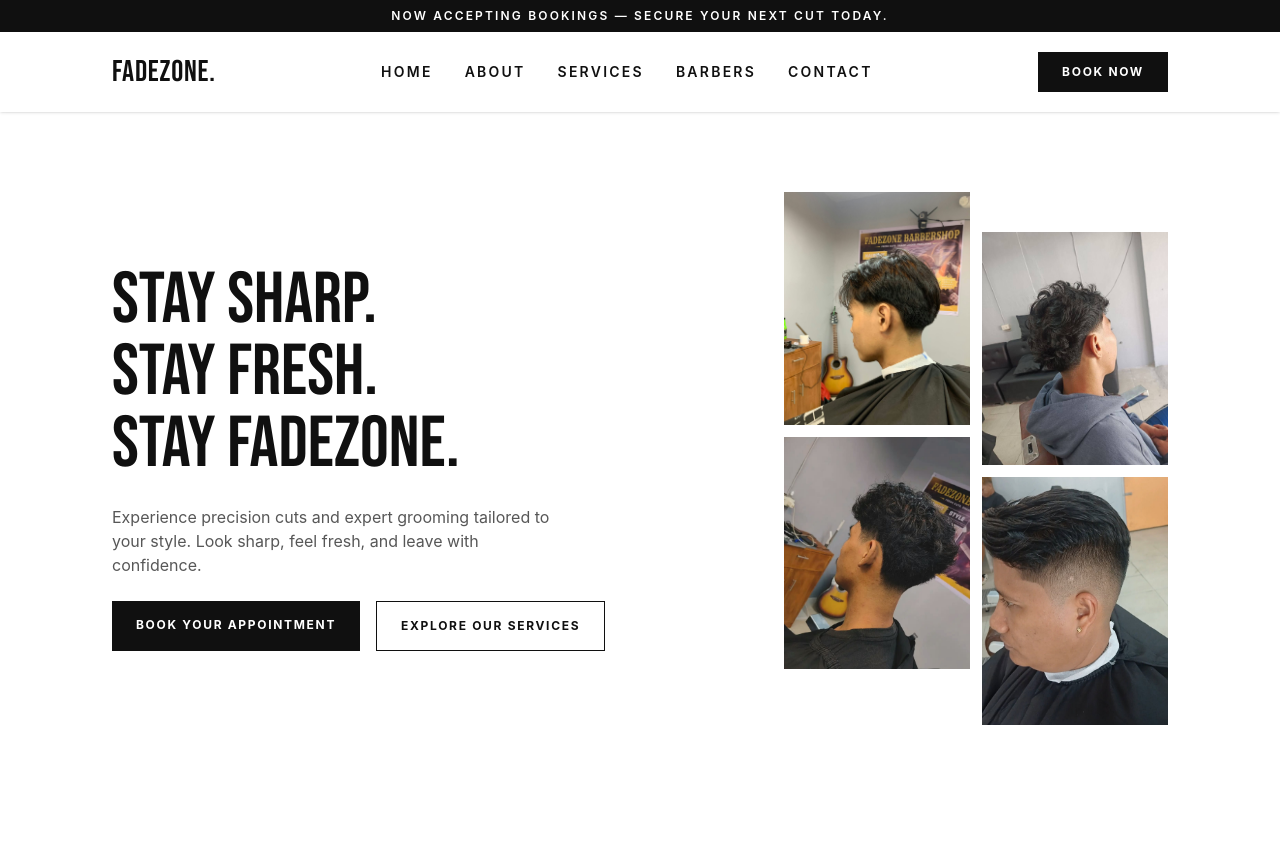
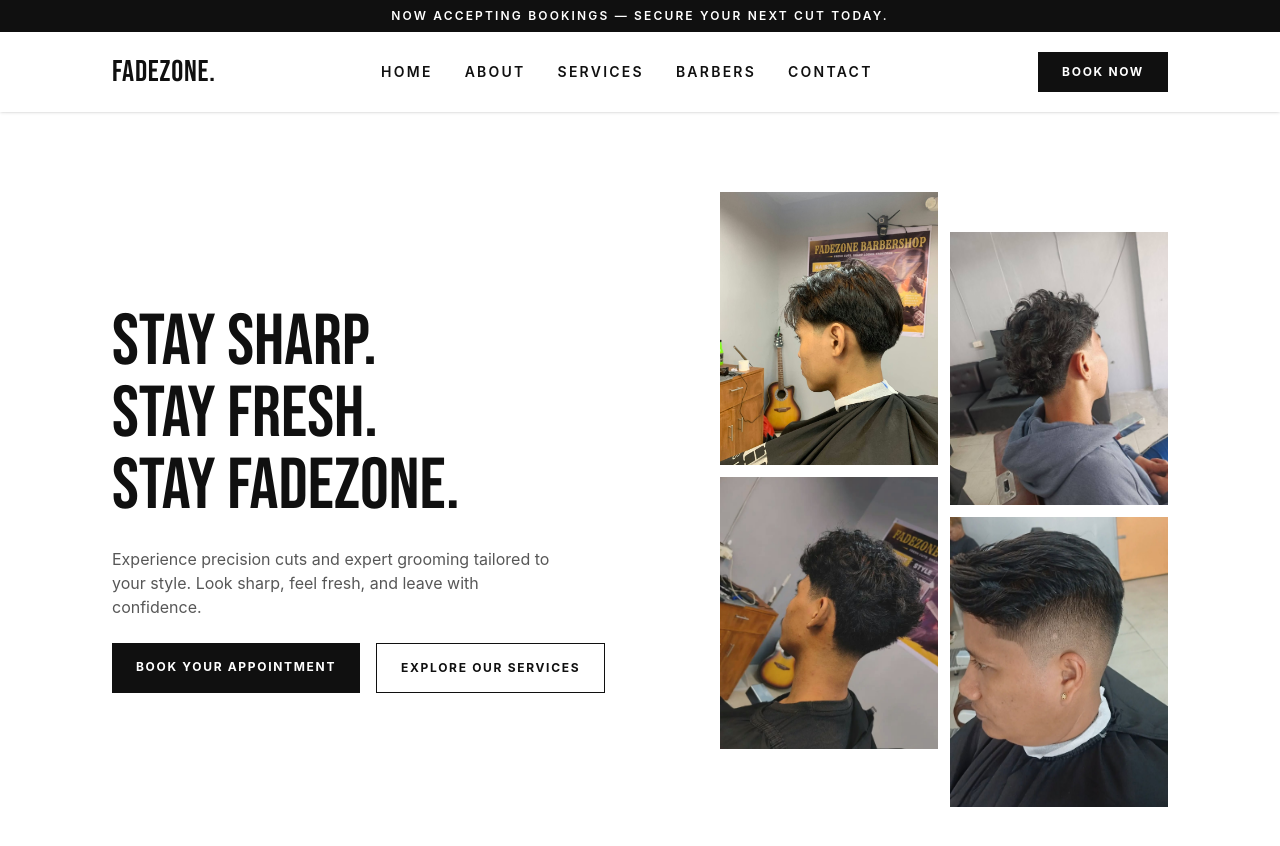
Before and after one commit to princemclein/FadeZone, a React (Vite) app: page / in a window 1280 px wide. Shown: the top 846 px of the page. Before the commit the page ends 805 px from the top, so only its background shows below. Built offline with nearby package versions, Linux system fonts and the light colour scheme.

Commit message:
fix: improve hero layout at tablet width
- Switch hero to a two-column layout from the md breakpoint
- Increase collage width for better visual balance
- Align the collage to the right on larger screens
- Adjust responsive vertical spacing

```diff
--- a/src/components/Hero.jsx
+++ b/src/components/Hero.jsx
@@ -6,8 +6,8 @@ import Haircut4 from "../assets/home-images/haircut4.jpg";
 
 export default function Hero() {
   return (
-    <section id="home" className="bg-fadezone-light py-12 lg:py-20">
-      <Container className="grid grid-cols-1 items-center gap-10 lg:grid-cols-2">
+    <section id="home" className="bg-fadezone-light py-12 md:py-16 lg:py-20">
+      <Container className="grid grid-cols-1 items-center gap-10 md:grid-cols-2">
         {/* Left */}
         <div className="flex flex-col items-start gap-6">
           <h1 className="font-heading text-5xl uppercase leading-none text-fadezone-black sm:text-6xl lg:text-7xl">
@@ -38,7 +38,7 @@ export default function Hero() {
         </div>
 
         {/* Right: staggered collage */}
-        <div className="grid w-full max-w-sm grid-cols-2 gap-3 justify-self-center lg:justify-self-end">
+        <div className="grid w-full max-w-md grid-cols-2 gap-3 justify-self-center md:justify-self-end">
           <div className="flex flex-col gap-3">
             <img
               src={Haircut1}
```
